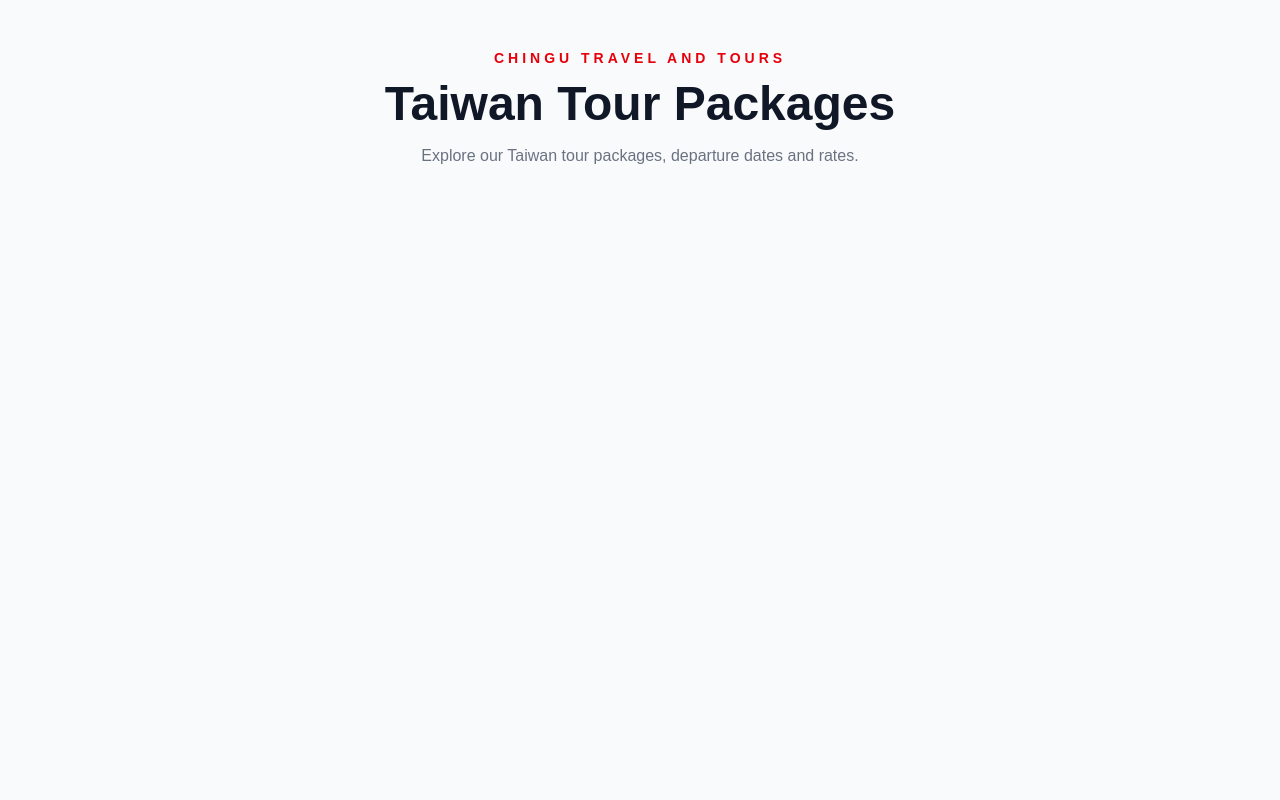
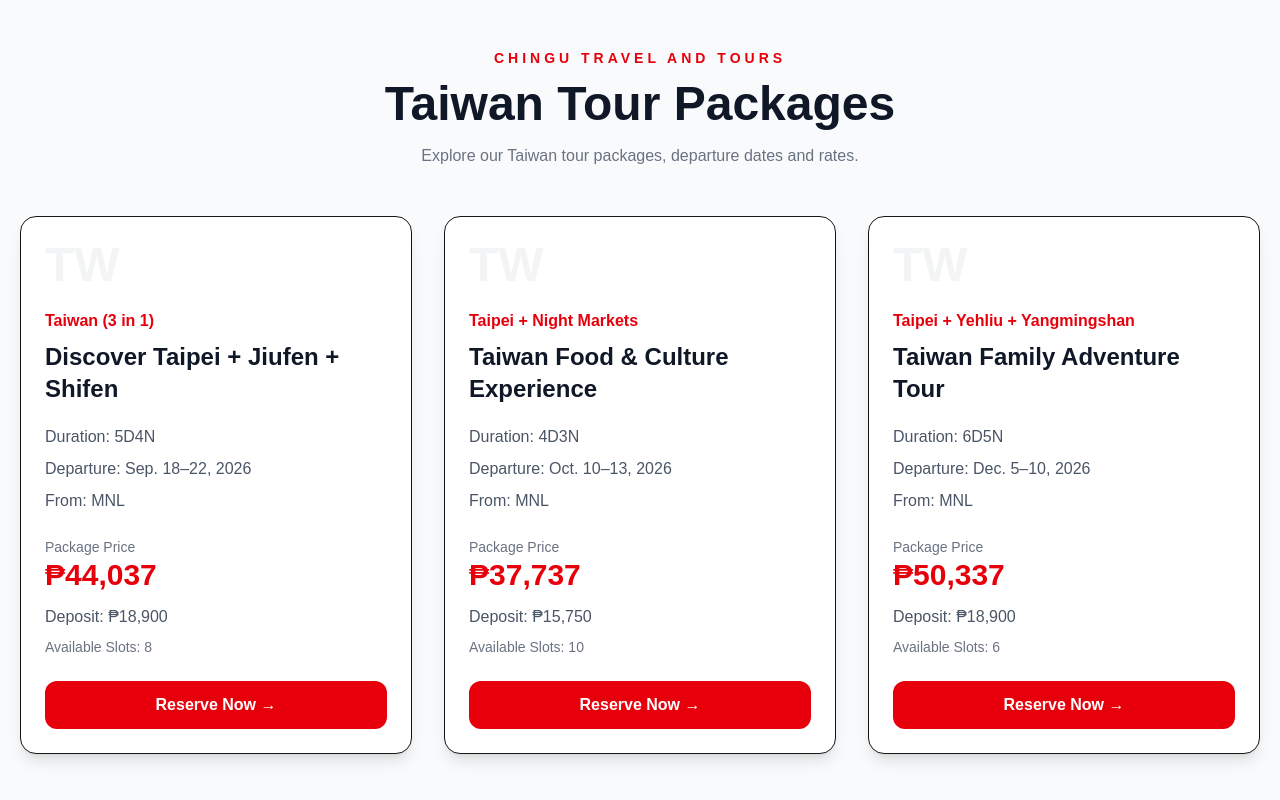
Before and after one commit to chingutravelandtours/chingu-website, a Next.js app: page /taiwan-tour in a window 1280 px wide. Built offline with nearby package versions, Linux system fonts and the light colour scheme.

Commit message:
Update page.tsx

```diff
--- a/app/taiwan-tour/page.tsx
+++ b/app/taiwan-tour/page.tsx
@@ -1,9 +1,58 @@
+"use client";
+
+const USD_TO_PHP = 63;
+
+type Package = {
+  title: string;
+  subtitle: string;
+  duration: string;
+  dates: string;
+  city: string;
+  price: number;
+  slots?: number;
+  deposit?: number;
+};
+
+const packages: Package[] = [
+  {
+    title: "Discover Taipei + Jiufen + Shifen",
+    subtitle: "Taiwan (3 in 1)",
+    duration: "5D4N",
+    dates: "Sep. 18–22, 2026",
+    city: "MNL",
+    price: 699 * USD_TO_PHP,
+    slots: 8,
+    deposit: 300 * USD_TO_PHP,
+  },
+  {
+    title: "Taiwan Food & Culture Experience",
+    subtitle: "Taipei + Night Markets",
+    duration: "4D3N",
+    dates: "Oct. 10–13, 2026",
+    city: "MNL",
+    price: 599 * USD_TO_PHP,
+    slots: 10,
+    deposit: 250 * USD_TO_PHP,
+  },
+  {
+    title: "Taiwan Family Adventure Tour",
+    subtitle: "Taipei + Yehliu + Yangmingshan",
+    duration: "6D5N",
+    dates: "Dec. 5–10, 2026",
+    city: "MNL",
+    price: 799 * USD_TO_PHP,
+    slots: 6,
+    deposit: 300 * USD_TO_PHP,
+  },
+];
+
 export default function TaiwanToursPage() {
   return (
     <main className="min-h-screen bg-gray-50 py-12 px-5">
       <div className="max-w-[1600px] mx-auto">
 
         <div className="text-center mb-12">
+
           <p className="text-red-600 font-semibold uppercase tracking-[4px] text-sm">
             CHINGU Travel and Tours
           </p>
@@ -15,6 +64,91 @@ export default function TaiwanToursPage() {
           <p className="mt-4 text-gray-500">
             Explore our Taiwan tour packages, departure dates and rates.
           </p>
+
+        </div>
+
+
+        <div className="grid md:grid-cols-3 gap-8">
+
+          {packages.map((pkg, index) => (
+
+            <div
+              key={index}
+              className="bg-white rounded-2xl shadow-lg p-6 border hover:shadow-xl transition"
+            >
+
+              <p className="text-5xl font-bold text-gray-100">
+                TW
+              </p>
+
+
+              <p className="mt-5 text-red-600 font-semibold">
+                {pkg.subtitle}
+              </p>
+
+
+              <h2 className="mt-2 text-2xl font-bold text-gray-900">
+                {pkg.title}
+              </h2>
+
+
+              <div className="mt-5 space-y-2 text-gray-600">
+
+                <p>
+                  Duration: {pkg.duration}
+                </p>
+
+                <p>
+                  Departure: {pkg.dates}
+                </p>
+
+                <p>
+                  From: {pkg.city}
+                </p>
+
+              </div>
+
+
+              <div className="mt-6">
+
+                <p className="text-sm text-gray-500">
+                  Package Price
+                </p>
+
+                <p className="text-3xl font-bold text-red-600">
+                  ₱{pkg.price.toLocaleString()}
+                </p>
+
+              </div>
+
+
+              {pkg.deposit && (
+                <p className="mt-3 text-gray-600">
+                  Deposit:
+                  {" "}
+                  ₱{pkg.deposit.toLocaleString()}
+                </p>
+              )}
+
+
+              {pkg.slots && (
+                <p className="mt-2 text-sm text-gray-500">
+                  Available Slots: {pkg.slots}
+                </p>
+              )}
+
+
+              <button
+                className="mt-6 w-full bg-red-600 text-white py-3 rounded-xl font-semibold hover:bg-red-700"
+              >
+                Reserve Now →
+              </button>
+
+
+            </div>
+
+          ))}
+
         </div>
 
       </div>
```
